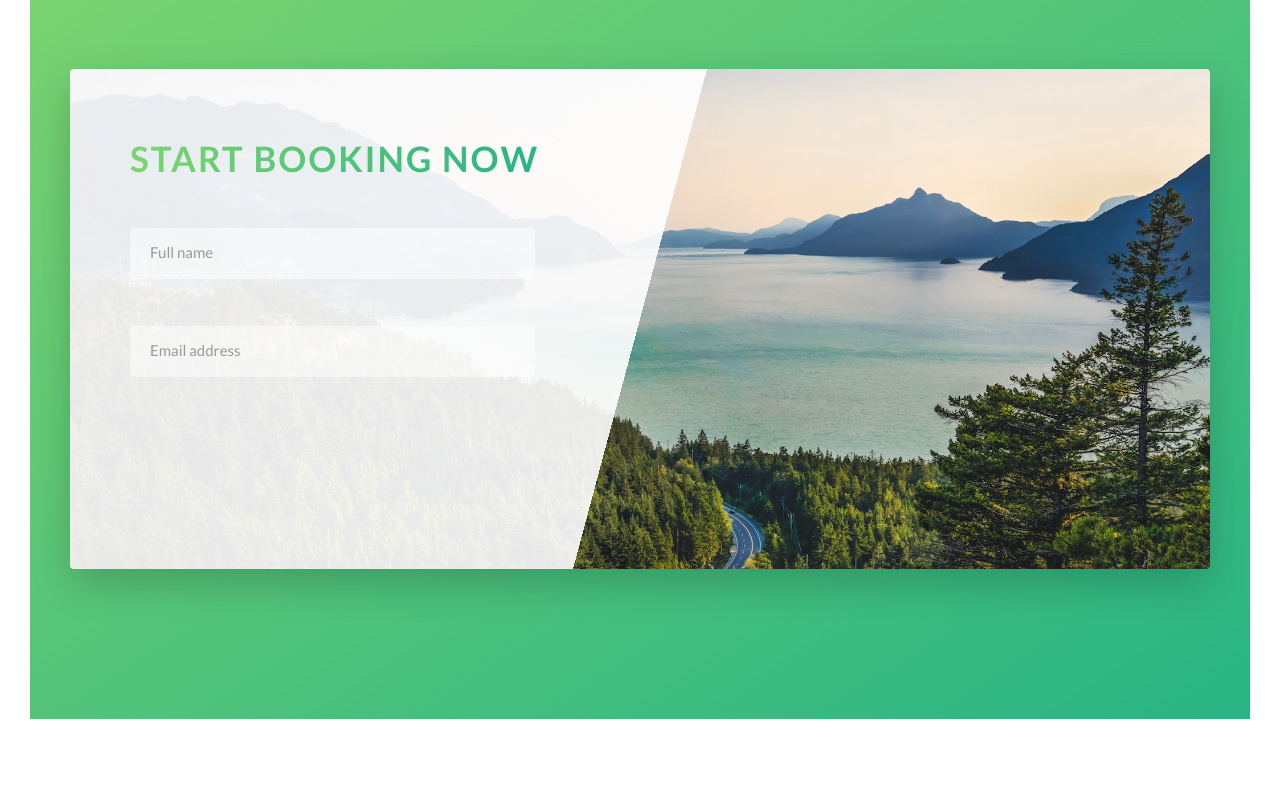
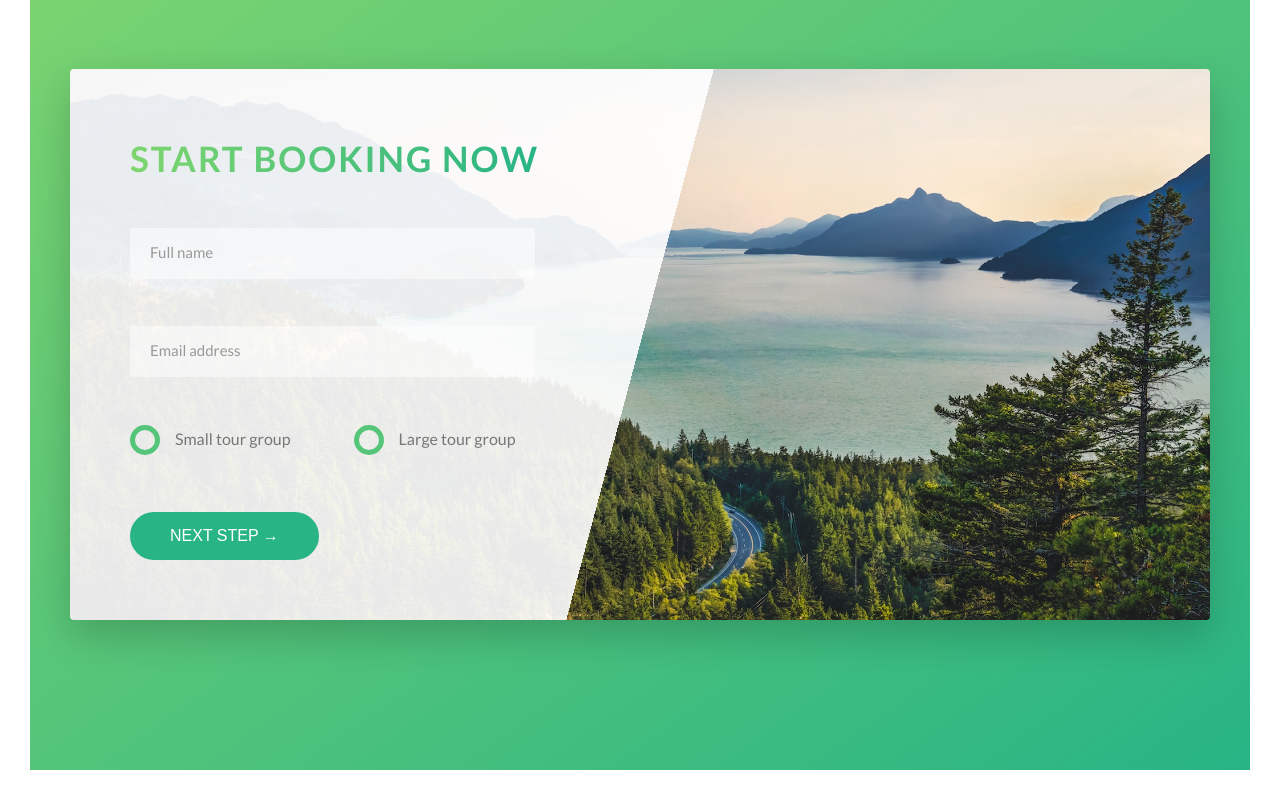
Before and after one commit to GabrielChagas1/Natours-Project, a website: page index.html in a window 1280 px wide. Shown: the part 4491-5291 px from the top of the page. Before the commit the page ends 5240 px from the top, so only its background shows below. Drawn offline with Linux system fonts and the light colour scheme.

Commit message:
Finalizando seção book

```diff
--- a/index.html
+++ b/index.html
@@ -269,9 +269,28 @@
                                     <label for="fullname" class="form__label">Full Name</label>
                                 </div>
                                 <div class="form__group">
-                                        <input type="email" class="form__input" placeholder="Email address" required id="email">
-                                        <label for="email" class="form__label">Email</label>
+                                    <input type="email" class="form__input" placeholder="Email address" required id="email">
+                                    <label for="email" class="form__label">Email</label>
+                                </div>
+                                <div class="form__group">
+                                    <div class="form__radio-group">
+                                        <input type="radio" class="form__radio-input" id="small" name="size">
+                                        <label for="small" class="form__radio-label">
+                                            <span class="form__radio-button"></span>
+                                            Small tour group
+                                        </label>
                                     </div>
+                                    <div class="form__radio-group u-margin-bottom-medium">
+                                        <input type="radio" class="form__radio-input" id="large" name="size">
+                                        <label for="large" class="form__radio-label">
+                                            <span class="form__radio-button"></span>
+                                            Large tour group
+                                        </label>
+                                    </div>
+                                </div>
+                                <div class="form__group">
+                                    <button class="btn btn-green">Next step &rarr;</button>
+                                </div>
                             </form>
                         </div>
                     </div>
--- a/sass/base/_utilities.scss
+++ b/sass/base/_utilities.scss
@@ -1,23 +1,23 @@
 .u-center-text{
-    text-align: center;
+    text-align: center !important;
 }
 
 .u-margin-bottom{
     &-small{
-        margin-bottom: 1.5rem;
+        margin-bottom: 1.5rem !important;
     }
     &-medium{
-        margin-bottom: 4rem;
+        margin-bottom: 4rem !important;
     }
     &-big{
-        margin-bottom: 8rem;
+        margin-bottom: 8rem !important;
     }
 }
 
 .u-margin-top-big{
-    margin-top: 8rem;
+    margin-top: 8rem !important;
 }
 
 .u-margin-top-huge{
-    margin-top: 10rem;
+    margin-top: 10rem !important;
 }
--- a/sass/components/_button.scss
+++ b/sass/components/_button.scss
@@ -1,4 +1,5 @@
 .btn{
+    &,
     &:link,
     &:visited{
         text-transform: uppercase;
@@ -8,6 +9,9 @@
         border-radius: 100px;
         transition: all .2s;
         position: relative;
+        font-size: 1.6rem;
+        border: none;
+        cursor: pointer;
     }
     &::after{
         content: '';
--- a/sass/components/_form.scss
+++ b/sass/components/_form.scss
@@ -14,6 +14,7 @@
         border-bottom: 3px solid transparent;
         width: 90%;
         display: block;
+        transition: all .3s;
 
         &:focus{
             outline: none;
@@ -44,4 +45,50 @@
         visibility: hidden;
         transform: translateY(-4rem);
     }
+
+    &__radio-group{
+        width: 49%;
+        display: inline-block;
+    }
+
+    &__radio-input{
+        display: none;
+    }
+
+    &__radio-label{
+        font-size: 1.6rem;
+        cursor: pointer;
+        position: relative;
+        padding-left: 4.5rem;
+    }
+
+    &__radio-button{
+        height: 3rem;
+        width: 3rem;
+        border: 5px solid $color-primary;
+        border-radius: 50%;
+        display: inline-block;
+        position: absolute;
+        left: 0;
+        top: -.4rem;
+
+        &::after{
+            content: '';
+            display: block;
+            height: 1.3rem;
+            width: 1.3rem;
+            border-radius: 50%;
+            position: absolute;
+            top: 50%;
+            left: 50%;
+            transform: translate(-50%, -50%);
+            background-color: $color-primary;
+            opacity: 0;
+            transition: opacity .2s;
+        }
+    }
+
+    &__radio-input:checked ~ &__radio-label &__radio-button::after  {
+        opacity: 1;
+    }
 }
--- a/sass/pages/_home.scss
+++ b/sass/pages/_home.scss
@@ -42,8 +42,6 @@ section{
     border-radius: 4px;
     box-shadow: 0 1.5rem 4rem rgba($color-black, .2);
 
-    height: 50rem;
-
     &__form{
         width: 50%;
         padding: 6rem;
```
Also changed, not shown: css/style.comp.css.
